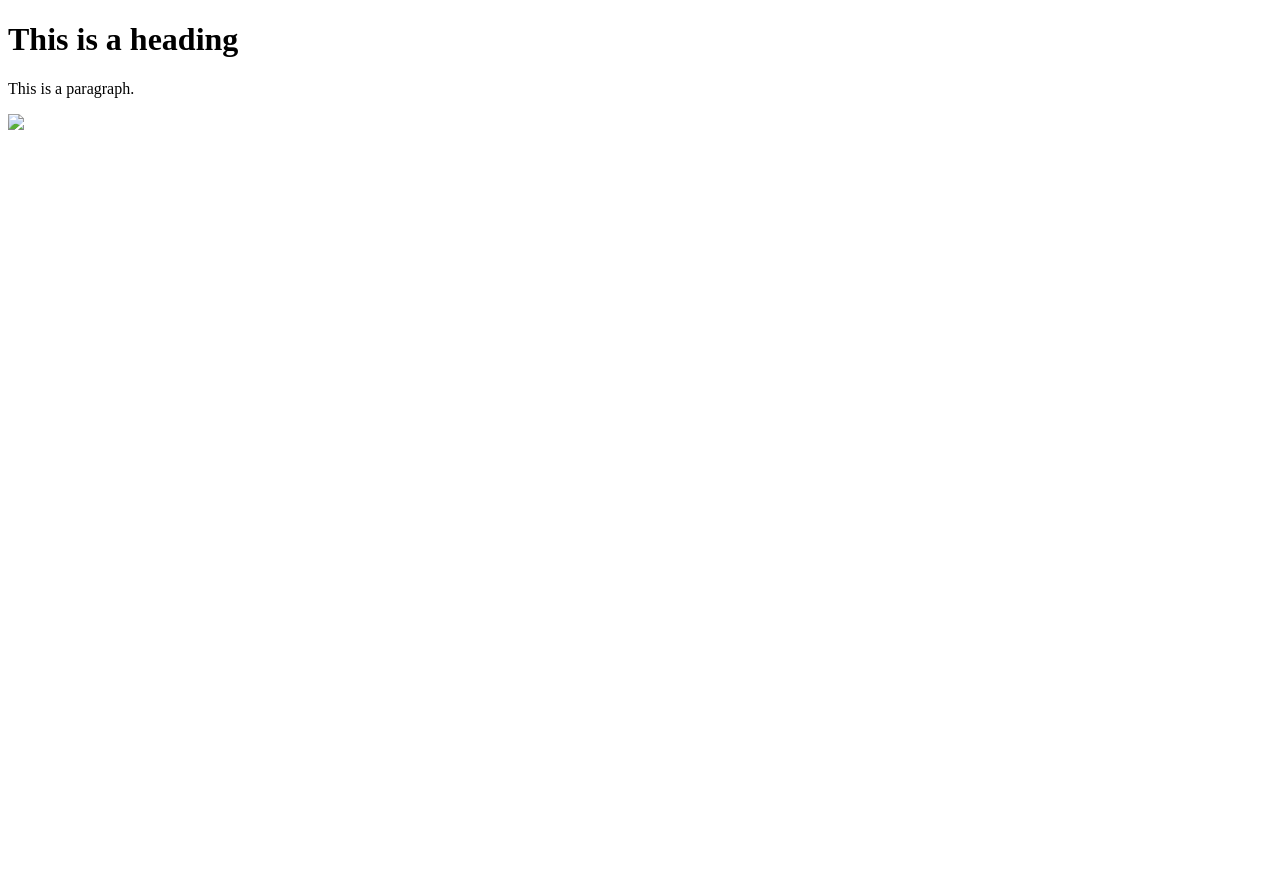
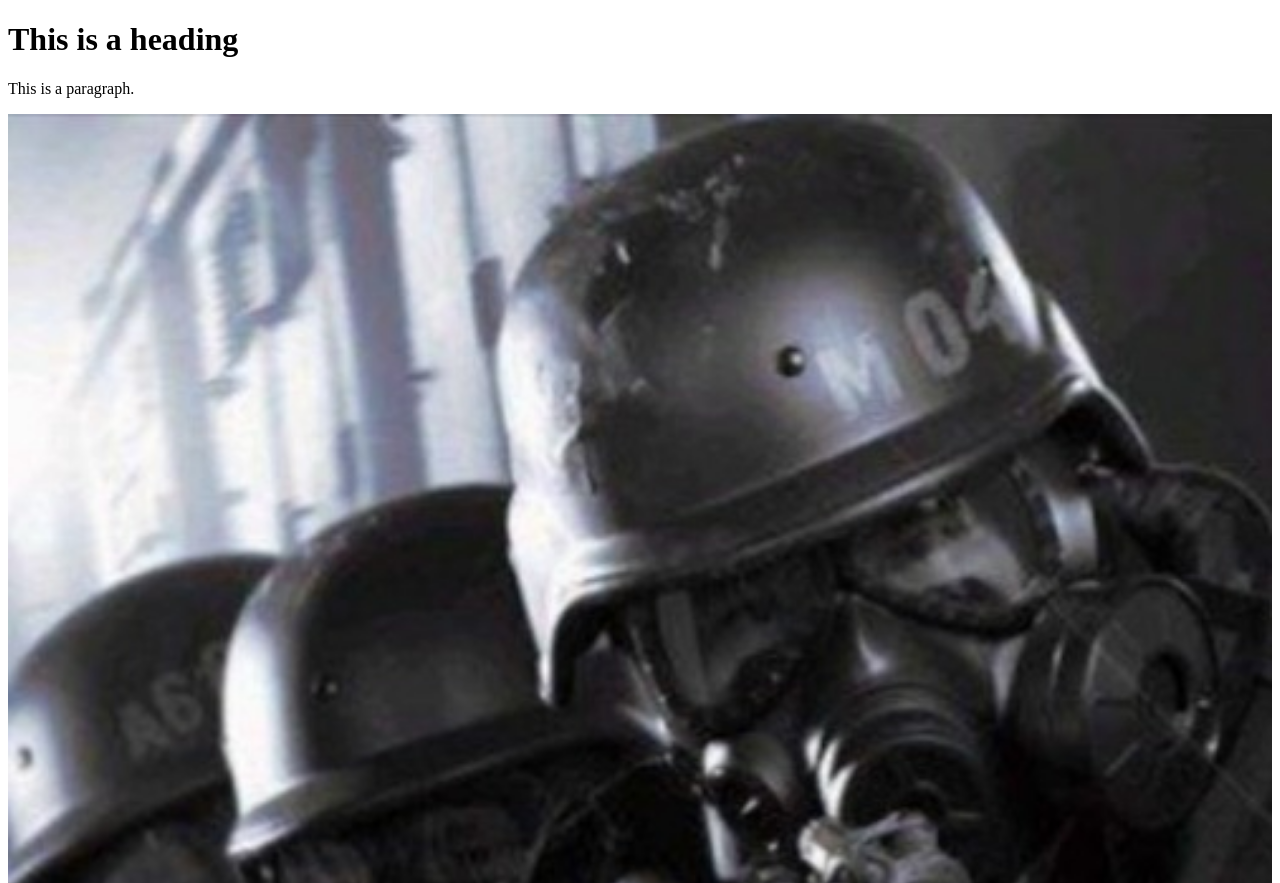
Before and after one commit to ocsaikristofbenedek/shop, a plain HTML site: page index.html in a window 1280 px wide. Shown: the top 883 px of the page. Before the commit the page ends 800 px from the top, so only its background shows below. Drawn offline with Linux system fonts and the light colour scheme.

Commit message:
Update index.html

```diff
--- a/index.html
+++ b/index.html
@@ -5,6 +5,6 @@
 
 <h1>This is a heading</h1>
 <p>This is a paragraph.</p>
-<img src="scpmtf.jpg alt="Italian Trullti" style="width:100%">
+<img src="scpmtf.jpg" alt="Italian Trullti" style="width:100%">
 </body>
 </html>
```
